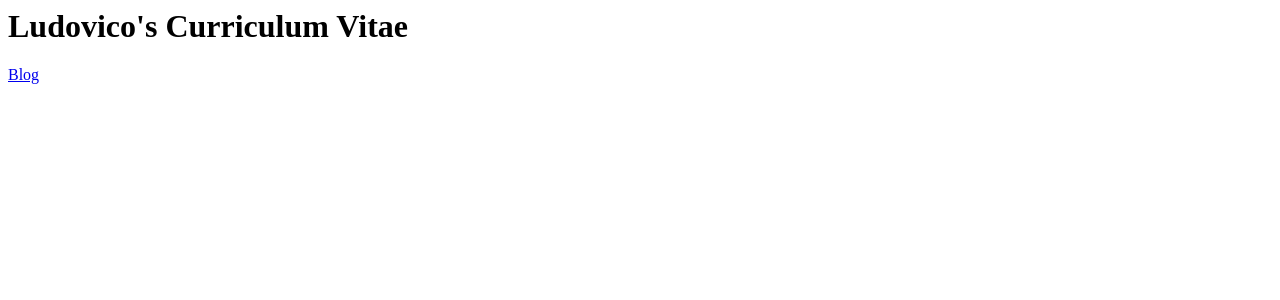
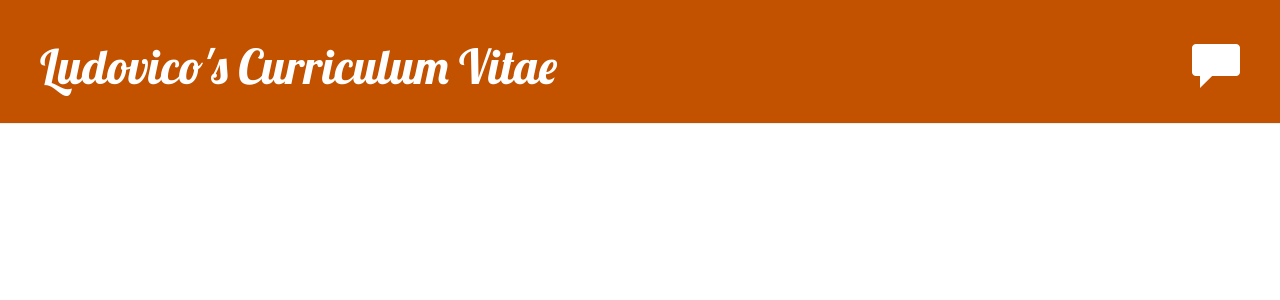
Before and after one commit to colonbrack3t/djangoblog, a Django app: page / in a window 1280 px wide. Shown: the top 300 px of the page. Run offline with Django 3.2, Linux system fonts and the light colour scheme; some libraries are stand-ins or nearby versions.

Commit message:
added functional tests to traverse to and from blog and cv

```diff
--- /dev/null
+++ b/CV/static/css/cv.css
@@ -0,0 +1,56 @@
+.page-header {
+    background-color: #C25100;
+    margin-top: 0;
+    padding: 20px 20px 20px 40px;
+}
+
+.page-header h1, .page-header h1 a, .page-header h1 a:visited, .page-header h1 a:active {
+    color: #ffffff;
+    font-size: 36pt;
+    text-decoration: none;
+}
+
+.content {
+    margin-left: 40px;
+}
+
+h1, h2, h3, h4 {
+    font-family: 'Lobster', cursive;
+}
+
+.date {
+    color: #828282;
+}
+
+.save {
+    float: right;
+}
+
+.post-form textarea, .post-form input {
+    width: 100%;
+}
+
+.top-menu, .top-menu:hover, .top-menu:visited {
+    color: #ffffff;
+    float: right;
+    font-size: 26pt;
+    margin-right: 20px;
+}
+
+.cv-blog-link{
+    color: #ffffff;
+    float: right;
+    font-size: 26pt;
+    margin-right: 20px;
+}
+
+.post {
+    margin-bottom: 70px;
+}
+
+.post h2 a, .post h2 a:visited {
+    color: #000000;
+}
+.comment {
+    margin: 20px 0px 20px 20px;
+}
--- a/CV/templates/home.html
+++ b/CV/templates/home.html
@@ -1,5 +1,21 @@
+{% load static %}
 <html>
-<title>Ludovico's Curriculum Vitae</title>
-<h1>Ludovico's Curriculum Vitae</h1>
-<a href = "./blog/" id = "blog_btn">Blog</a>
+<head>
+    <title>Ludovico's Curriculum Vitae</title>
+    <link rel="stylesheet" href="//maxcdn.bootstrapcdn.com/bootstrap/3.2.0/css/bootstrap.min.css">
+    <link rel="stylesheet" href="//maxcdn.bootstrapcdn.com/bootstrap/3.2.0/css/bootstrap-theme.min.css">
+    <link href='//fonts.googleapis.com/css?family=Lobster&subset=latin,latin-ext' rel='stylesheet' type='text/css'>
+    <link rel="stylesheet" href="{% static 'css/CV.css' %}">
+</head>
+<body>
+<div class="page-header">
+    <h1> <a href = "/"> Ludovico's Curriculum Vitae</a>
+        <a class="cv-blog-link" href='/blog' id="blog_btn">
+    <span class="glyphicon glyphicon-comment">
+    </span>
+        </a></h1>
+
+</div>
+</body>
+
 </html>
--- a/CV/urls.py
+++ b/CV/urls.py
@@ -1,8 +1,8 @@
 from django.contrib import admin
-from django.urls import path
+from django.urls import path, include
 from CV import views
 
 urlpatterns = [
     path('', views.home_page, name='home'),
-
+    path('blog/', include('blog.urls'))
 ]
--- a/CV/views.py
+++ b/CV/views.py
@@ -1,5 +1,9 @@
-from django.shortcuts import render
+from django.shortcuts import render, redirect
 
 
 def home_page(request):
     return render(request, 'home.html')
+
+
+def blog(request):
+    return redirect('blog')
--- a/mysite/urls.py
+++ b/mysite/urls.py
@@ -20,7 +20,7 @@ from django.contrib.auth import views
 
 urlpatterns = [
     path('admin/', admin.site.urls),
-    path('blog/', include('blog.urls')),
+    #path('blog/', include('blog.urls')),
     path('accounts/login/', views.LoginView.as_view(), name='login'),
     path('accounts/logout/', views.LogoutView.as_view(next_page='/'), name='logout'),
     path('', include('CV.urls'))
```
Also changed, not shown: blog/templates/blog/base.html (+7 -1 lines), functiontest.py (+16 -0 lines), 1 other file.
